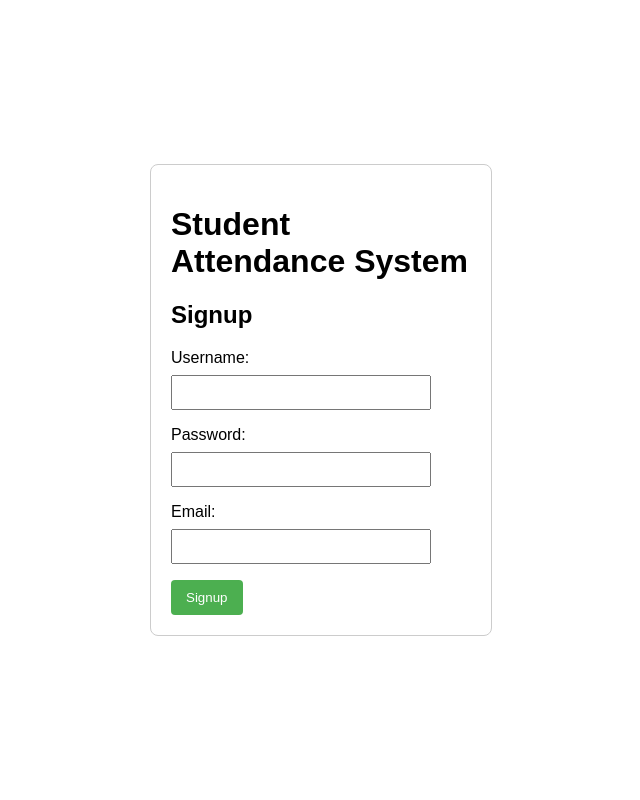
After one commit to hilarytn/Student_Attendance-System, a Node server app: template views/sign-up.html in a window 1280 px wide. The commit adds this page. Shown: the whole page, without its empty margins (319-959 px from the left). Run offline with Node 20, Linux system fonts and the light colour scheme; the template is opened without the code that fills it, so the values that code supplies are empty.

Commit message:
Fix sign up and login form input width

```diff
--- a/assets/css/login.css
+++ b/assets/css/login.css
@@ -20,7 +20,7 @@ body {
   }
 
   input {
-    width: 100%;
+    width: 80%;
     padding: 8px;
     margin-bottom: 16px;
   }
--- a/assets/css/sign-up.css
+++ b/assets/css/sign-up.css
@@ -20,7 +20,7 @@ body {
   }
 
   input {
-    width: 100%;
+    width: 80%;
     padding: 8px;
     margin-bottom: 16px;
   }
--- a/server.js
+++ b/server.js
@@ -82,7 +82,7 @@ app.post('/api/add-student', (req, res) => {
       if (checkResults.length > 0) {
         return res.status(400).json({ message: 'Registration number already exists' });
       }
-      if (regNumber.length === 0 || studentName.length === 0) {
+      if (regNumber || studentName.length === 0) {
         return res.status(400).json({ message: 'Registration Number or Student Name cannot be blank' })
       }
       // If regNumber does not exist, insert the new student
--- /dev/null
+++ b/views/sign-up.html
@@ -0,0 +1,25 @@
+<!DOCTYPE html>
+<html lang="en">
+    <head>
+        <meta charset="UTF-8">
+        <meta name="viewport" content="width=device-width, initial-scale=1.0">
+        <title>Signup</title>
+        <link rel="stylesheet" href="../assets/css/sign-up.css">
+    </head>
+    <body>
+        <form id="signupForm">
+            <h1>Student Attendance System</h1>
+            <h2>Signup</h2>
+            <label for="username">Username:</label>
+            <input type="text" id="username" name="username" required>
+
+            <label for="password">Password:</label>
+            <input type="password" id="password" name="password" required>
+
+            <label for="email">Email:</label>
+            <input type="email" id="email" name="email" required>
+
+            <button type="button" onclick="signup()">Signup</button>
+        </form>
+    </body>
+</html>
```
Also changed, not shown: views/login.html (added, +22 -0 lines).
